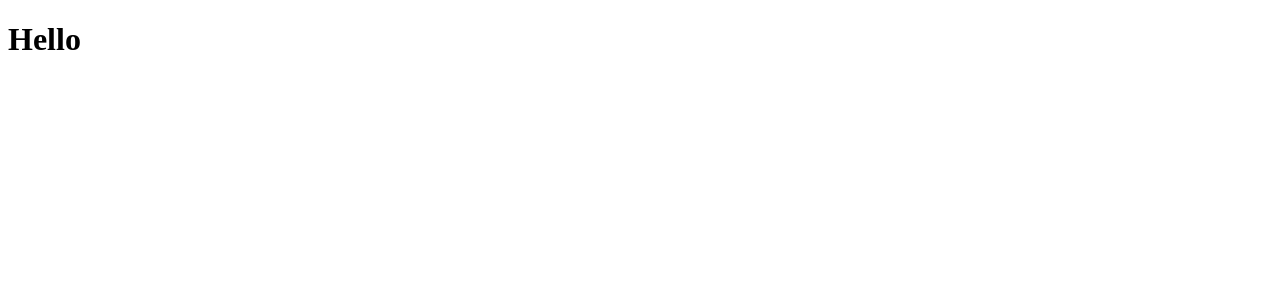
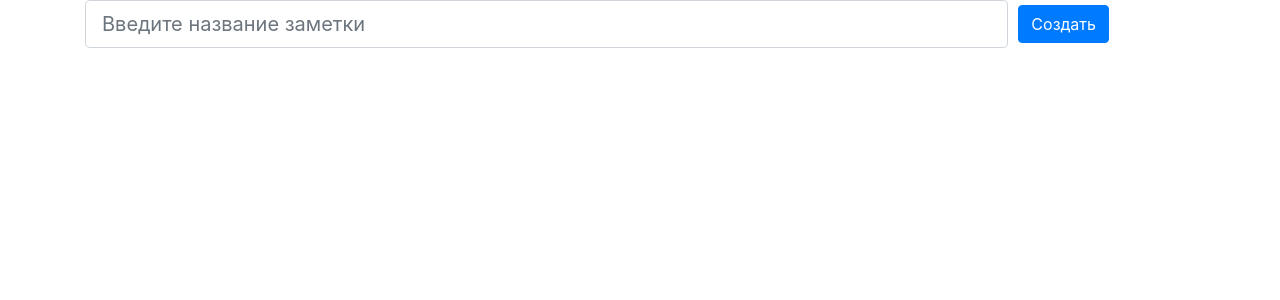
Before and after one commit to Infenzer/todo-app, a React app: page / in a window 1280 px wide. Shown: the top 300 px of the page. Built offline with nearby package versions, Linux system fonts and the light colour scheme.

Commit message:
Создан Redux-контейнер AddTodo

```diff
--- a/package.json
+++ b/package.json
@@ -21,6 +21,7 @@
     "@types/react": "^16.9.34",
     "@types/react-dom": "^16.9.6",
     "@types/react-redux": "^7.1.7",
+    "@types/react-router-dom": "^5.1.4",
     "babel-loader": "^8.1.0",
     "clean-webpack-plugin": "^3.0.0",
     "copy-webpack-plugin": "^5.1.1",
@@ -41,6 +42,7 @@
     "react": "^16.13.1",
     "react-dom": "^16.13.1",
     "react-redux": "^7.2.0",
+    "react-router-dom": "^5.1.2",
     "redux": "^4.0.5",
     "redux-thunk": "^2.3.0"
   }
--- a/src/App.tsx
+++ b/src/App.tsx
@@ -1,10 +1,14 @@
 import React from 'react'
+import {BrowserRouter,Switch, Route} from 'react-router-dom'
+import Main from './pages/Main'
 
 const App: React.FC = () => {
   return (
-    <div>
-      <h1>Hello</h1>
-    </div>
+    <BrowserRouter>
+      <Switch>
+        <Route exact path = '/' component = {Main}/>
+      </Switch>
+    </BrowserRouter>
   )
 }
 
--- /dev/null
+++ b/src/containers/AddTodo.tsx
@@ -0,0 +1,40 @@
+import React, { useState } from 'react'
+import { connect, useDispatch } from 'react-redux'
+import addTodo from '../redux/actions/addTodo'
+
+const AddTodo: React.FC<any> = () => {
+  const dispatch = useDispatch()
+  const [value, setValue] = useState('')
+
+  const handleClick = (e: React.MouseEvent<HTMLButtonElement>) => {
+    e.preventDefault()
+
+    dispatch(addTodo(value))
+    setValue('')
+  }
+
+  return(
+    <form className="form-row">
+      <div className="col">
+        <input
+          className="form-control form-control-lg"
+          type="text"
+          placeholder="Введите название заметки"
+          value={value}
+          onChange={(e) => setValue(e.target.value)}
+        />
+      </div>
+      <div className="col-2 d-flex align-items-center">
+        <button
+          type="submit"
+          className="btn btn-primary"
+          onClick={(e) => handleClick(e)}
+        >Создать</button>
+      </div>
+    </form>
+  )
+}
+
+const connector = connect(null)
+
+export default connector(AddTodo)
--- a/src/index.html
+++ b/src/index.html
@@ -3,6 +3,7 @@
 <head>
   <meta charset="UTF-8">
   <meta name="viewport" content="width=device-width, initial-scale=1.0">
+  <link rel="stylesheet" href="https://stackpath.bootstrapcdn.com/bootstrap/4.4.1/css/bootstrap.min.css" integrity="sha384-Vkoo8x4CGsO3+Hhxv8T/Q5PaXtkKtu6ug5TOeNV6gBiFeWPGFN9MuhOf23Q9Ifjh" crossorigin="anonymous">
   <title>Document</title>
 </head>
 <body>
--- a/src/index.tsx
+++ b/src/index.tsx
@@ -1,5 +1,13 @@
 import React from 'react'
 import { render } from 'react-dom'
 import App from './App'
+import { Provider } from 'react-redux'
+import store from './redux/store'
 
-render(<App/>, document.querySelector('#app'))
+const app = (
+  <Provider store = {store}>
+    <App/>
+  </Provider>
+)
+
+render(app, document.querySelector('#app'))
--- /dev/null
+++ b/src/pages/Main.tsx
@@ -0,0 +1,12 @@
+import React from 'react'
+import AddTodo from '../containers/AddTodo'
+
+const Main: React.FC = () => {
+  return (
+    <div className='container'>
+      <AddTodo/>
+    </div>
+  )
+}
+
+export default Main
--- /dev/null
+++ b/src/redux/actions/addTodo.ts
@@ -0,0 +1,21 @@
+import { ADD_TODO } from "../types";
+
+export interface IAddTodo {
+  type: 'ADD_TODO'
+  id: number
+  payload: {
+    text: string
+  }
+}
+
+let calcId = 0
+
+const addTodo = (text: string): IAddTodo => ({
+  type: ADD_TODO,
+  id: calcId++,
+  payload: {
+    text
+  }
+})
+
+export default addTodo
--- /dev/null
+++ b/src/redux/reducers/index.ts
@@ -0,0 +1,10 @@
+import { combineReducers } from "redux";
+import todos from "./todos";
+
+export type RootState = ReturnType<typeof rootReducer>
+
+const rootReducer = combineReducers({
+  todos,
+})
+
+export default rootReducer
--- /dev/null
+++ b/src/redux/reducers/todos.ts
@@ -0,0 +1,26 @@
+import { IAddTodo } from "../actions/addTodo"
+
+interface ITodo {
+  text: string
+  id: number
+  checked: boolean
+}
+
+export type TodosState = ITodo[]
+
+const todos = (state: TodosState = [], action: IAddTodo): TodosState => {
+  switch (action.type) {
+    case 'ADD_TODO':
+      return [
+        ...state,
+        {
+          id: action.id,
+          checked: false,
+          text: action.payload.text
+        }
+      ]
+    default: return state
+  }
+}
+
+export default todos
--- /dev/null
+++ b/src/redux/store/index.ts
@@ -0,0 +1,9 @@
+import { createStore, compose } from "redux";
+import rootReducer from "../reducers";
+
+const composeEnhancers = (window as any).__REDUX_DEVTOOLS_EXTENSION_COMPOSE__ || compose;
+const store = createStore(rootReducer, composeEnhancers(
+
+))
+
+export default store
--- /dev/null
+++ b/src/redux/types.ts
@@ -0,0 +1 @@
+export const ADD_TODO = 'ADD_TODO'
```
